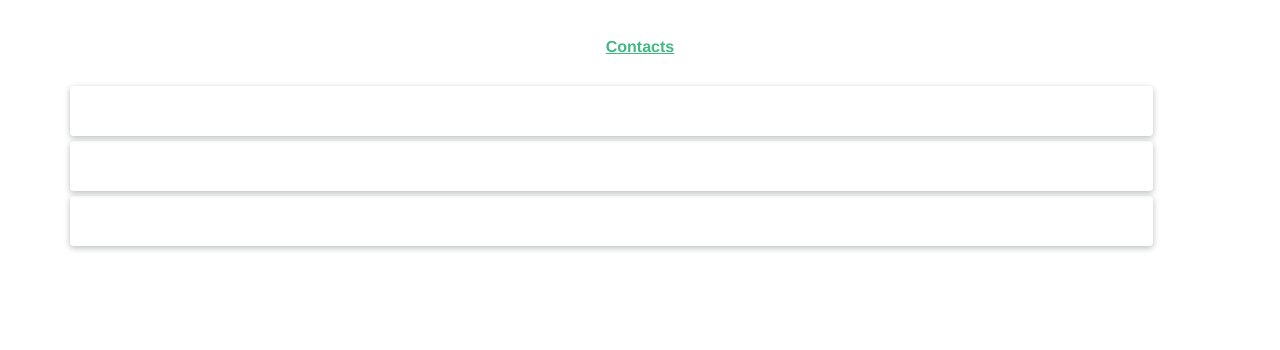
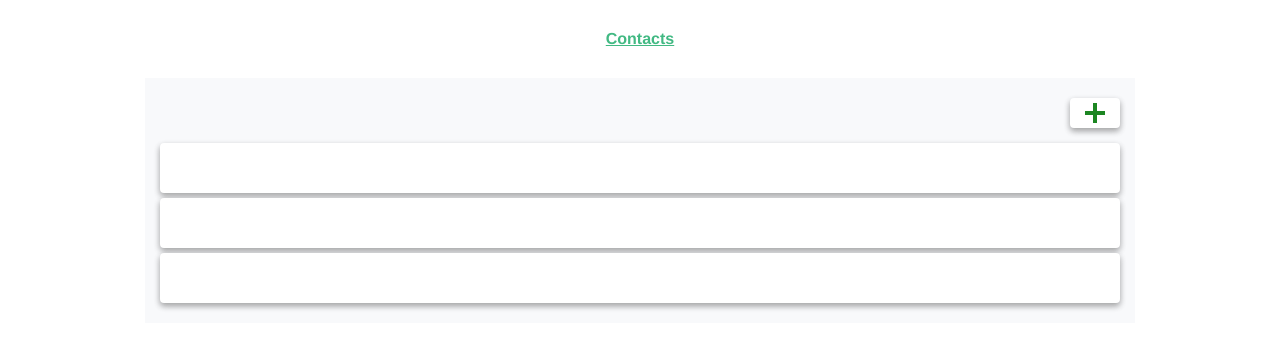
Before and after one commit to Senior-Pomidor/PhoneBook-Vue, a Vue app: page / in a window 1280 px wide. Shown: the top 350 px of the page. Built offline with nearby package versions, Linux system fonts and the light colour scheme.

Commit message:
added base layout for contacts container and his child blocks

```diff
--- a/public/index.html
+++ b/public/index.html
@@ -14,4 +14,9 @@
     <div id="app"></div>
     <!-- built files will be auto injected -->
   </body>
+  <style>
+    body {
+      margin: 0;
+    }
+  </style>
 </html>
--- a/src/App.vue
+++ b/src/App.vue
@@ -33,8 +33,10 @@
 }
 
 .container {
-  width: 95%;
-  max-width: 1140px;
+  width: 100%;
+  max-width: 960px;
   margin: 0 auto;
+  padding: 0 15px;
+  background: rgb(248, 249, 251);
 }
 </style>
--- a/src/components/Contact.vue
+++ b/src/components/Contact.vue
@@ -6,13 +6,18 @@
 
 <style lang="scss">
   #contact {
-    width: 95%;
+    width: 100%;
     height: 50px;
     border-radius: 4px;
-    box-shadow: 0 2px 6px rgb(186, 189, 190);
+    background-color: #fff;
+    box-shadow: 0 3px 6px rgba(0,0,0,0.16), 0 3px 6px rgba(0,0,0,0.23);
 
     &:not(:first-child) {
       margin-top: 5px;
     }
+
+    &:hover {
+      box-shadow: 0 14px 28px rgba(0,0,0,0.25), 0 10px 10px rgba(0,0,0,0.22);
+    }
   }
 </style>
--- a/src/views/Contacts.vue
+++ b/src/views/Contacts.vue
@@ -1,9 +1,15 @@
 <template>
-  <div>
+  <section class="contacts">
+    <div class="contacts__action-btns">
+      <button class="btn contacts__btn--add">
+        <i class="btn__add-icon"></i>
+      </button>
+    </div>
+
     <Contact />
     <Contact />
     <Contact />
-  </div>
+  </section>
 </template>
 
 <script>
@@ -15,3 +21,53 @@ export default {
   }
 }
 </script>
+
+<style lang="scss" scoped>
+  .contacts {
+    padding: 20px 0;
+  }
+
+  .contacts__action-btns {
+    display: flex;
+    margin-bottom: 15px;
+  }
+
+  .btn {
+    width: 50px;
+    height: 30px;
+    padding: 5px 10px;
+    background: #fff;
+    border: none;
+    border-radius: 4px;
+    outline: none;
+    box-shadow: 0 3px 6px rgba(0,0,0,0.16), 0 3px 6px rgba(0,0,0,0.23);
+
+    &:hover {
+      box-shadow: 0 14px 28px rgba(0,0,0,0.25), 0 10px 10px rgba(0,0,0,0.22);
+    }
+
+    &:active {
+      opacity: 0.7;
+    }
+  }
+
+  .contacts__btn--add {
+    margin-left: auto;
+  }
+  .btn__add-icon {
+    display: inline-block;
+    position: relative;
+    width: 4px;
+    height: 20px;
+    background: #1c8622;
+  }
+  .btn__add-icon:after {
+    position: absolute;
+    top: 8px;
+    left: -8px;
+    width: 20px;
+    height: 4px;
+    content: "";
+    background: #1c8622;
+  }
+</style>
```
Also changed, not shown: 1 other file (tests, documents, lock files or other folders).
